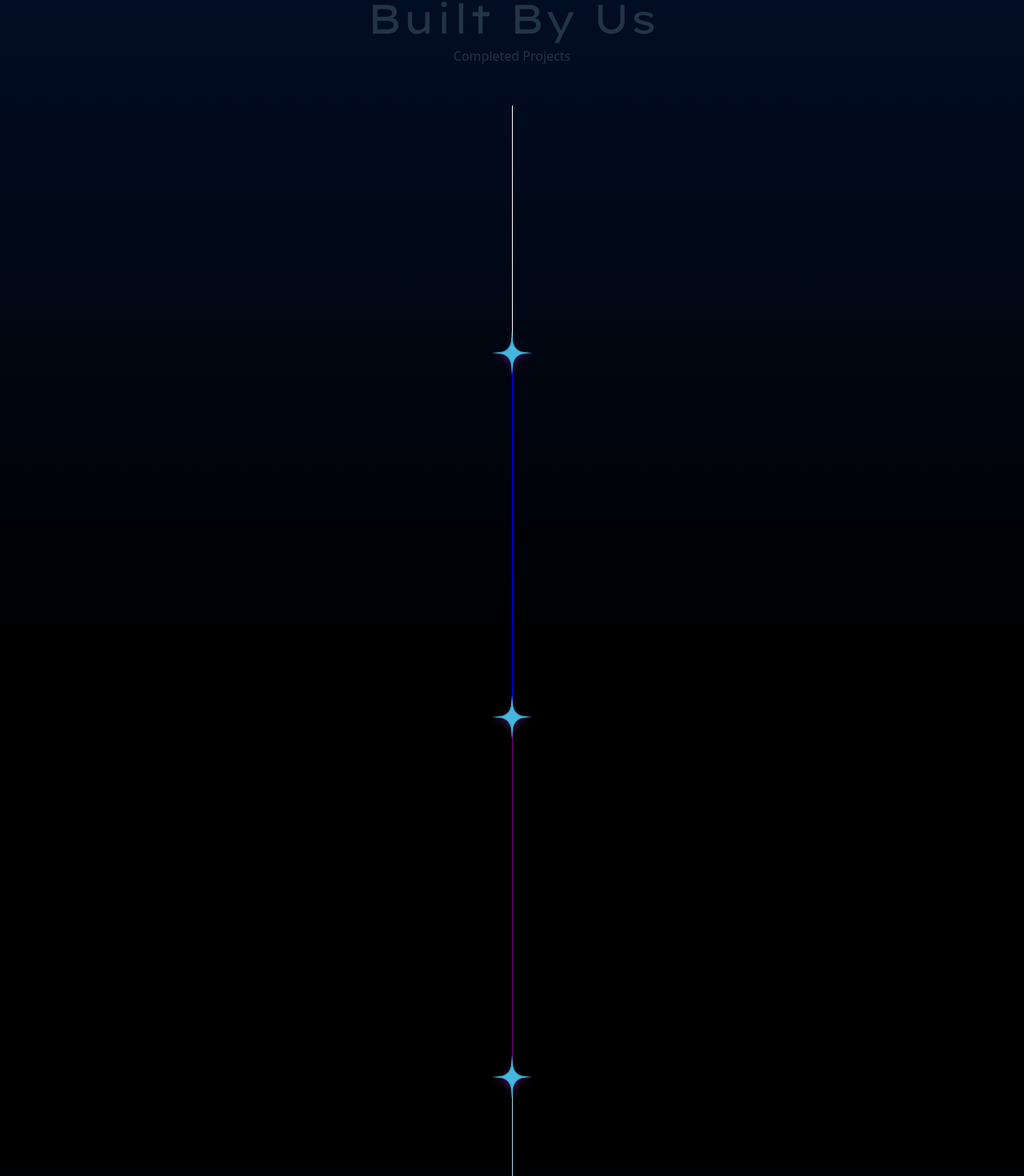
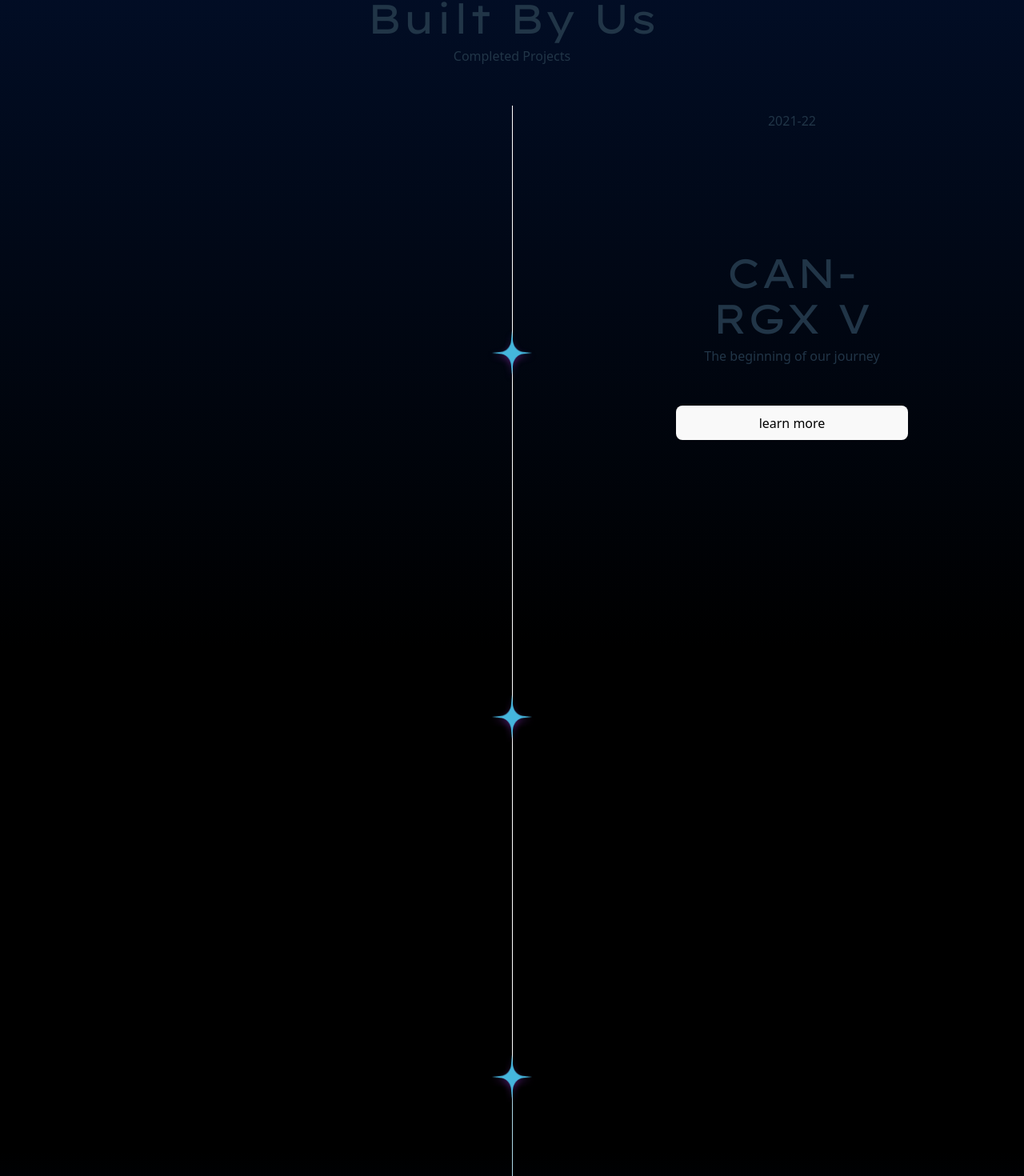
Before and after one commit to kalista13/MSWUA, a React (Vite) app: page /projects in a window 1280 px wide. Shown: the part 175-1645 px from the top of the page at 80% size. Built offline with nearby package versions, Linux system fonts and the light colour scheme; the HTML template or start-up script is replaced by a standard one; a web font is replaced by a local one.

Commit message:
Add line animation

```diff
--- a/src/App.tsx
+++ b/src/App.tsx
@@ -6,11 +6,22 @@ import { ProjectPage } from './pages/projectpage/ProjectPage.tsx';
 import { Footer } from './components/Footer.tsx';
 import { Routes, Route } from 'react-router';
 import LogoImage from './assets/images/mswua-logo.svg';
+import {useEffect} from "react";
+import { useLocation } from "react-router-dom";
 
 function App() {
+  const ScrollToTop: React.FC = () => {
+    const { pathname } = useLocation();
 
+    useEffect(() => {
+      window.scrollTo({ top: 0, left: 0, behavior: "instant"})
+    }, [pathname]);
+
+    return null;
+  };
   return (
     <>
+      <ScrollToTop />
       <link rel="icon" type="image/svg+xml" href={LogoImage} />
       <Header/>
       <Routes>
--- a/src/pages/projectpage/ProjectPage.css
+++ b/src/pages/projectpage/ProjectPage.css
@@ -4,6 +4,20 @@
   background-color: black;
   padding-top: 70px;
   background: linear-gradient(var(--project-glow)3%, var(--bg-color) 50%, var(--bg-color) 82%, var(--project-glow) 100%);
+  position: relative;
+}
+
+.can-rgx-v {
+  display: flex;
+  flex-direction: column;
+  position: absolute;
+  left: calc(50% + 350px);
+  transform: translateX(-50%);
+}
+
+.can-rgx-v h1 {
+  padding: 0;
+
 }
 
 #projects h1 {
@@ -21,6 +35,7 @@
   background-color: var(--highlight-color);
   width: 1px;
   margin: 0 auto;
+  transform-origin: top;
 }
 
 .line-1 {
@@ -28,12 +43,10 @@
 }
 
 .line-2 {
-  background-color: blue;
   height: 450px;
 }
 
 .line-3 {
-  background-color: purple;
   height: 450px;
 }
 
--- a/src/pages/projectpage/ProjectPage.tsx
+++ b/src/pages/projectpage/ProjectPage.tsx
@@ -1,19 +1,51 @@
 import './ProjectPage.css';
 import checkpoint from '../../assets/images/icons/checkpoint-icon.png';
+import { motion } from "framer-motion";
+
 export function ProjectPage () {
+
+  const lineMovement = {
+    initial: {scaleY: 0},
+    whileInView: {scaleY: 1},
+    transition: { duration: 0.8},
+    viewport: { once: true, amount: 0.6, margin: "-10% 0px -10% 0px"},
+  }
+
   return (
     <>
       <div id="projects">
         <h1>Built By Us</h1>
         <p>Completed Projects</p>
+        <div className="can-rgx-v">
+          <p>2021-22</p>
+          <h1>CAN-RGX V</h1>
+          <p>The beginning of our journey</p>
+          <button>learn more</button>
+        </div>
         <div className="line-section">
-          <div className="h-line line-1"></div>
+
+          <motion.div {...lineMovement} className="h-line line-1"></motion.div>
+
           <img className="checkpoint-1" src={checkpoint} alt="check point icon" />
-          <div className="h-line line-2"></div>
+
+          <motion.div {...lineMovement}
+            transition={{ ...lineMovement.transition, delay: 0.8 }}
+            className="h-line line-2">
+          </motion.div>
+
           <img className="checkpoint-2" src={checkpoint} alt="check point icon" />
-          <div className="h-line line-3"></div>
+
+          <motion.div {...lineMovement}
+            transition={{ ...lineMovement.transition, delay: 0.8 }}
+            className="h-line line-3">
+          </motion.div>
+
           <img className="checkpoint-3" src={checkpoint} alt="check point icon" />
-          <div className="h-line line-4"></div>
+
+          <motion.div {...lineMovement}
+            transition={{ ...lineMovement.transition, delay: 0.5 }}
+            className="h-line line-4">
+          </motion.div>
         </div>
       </div>
     </>
```
